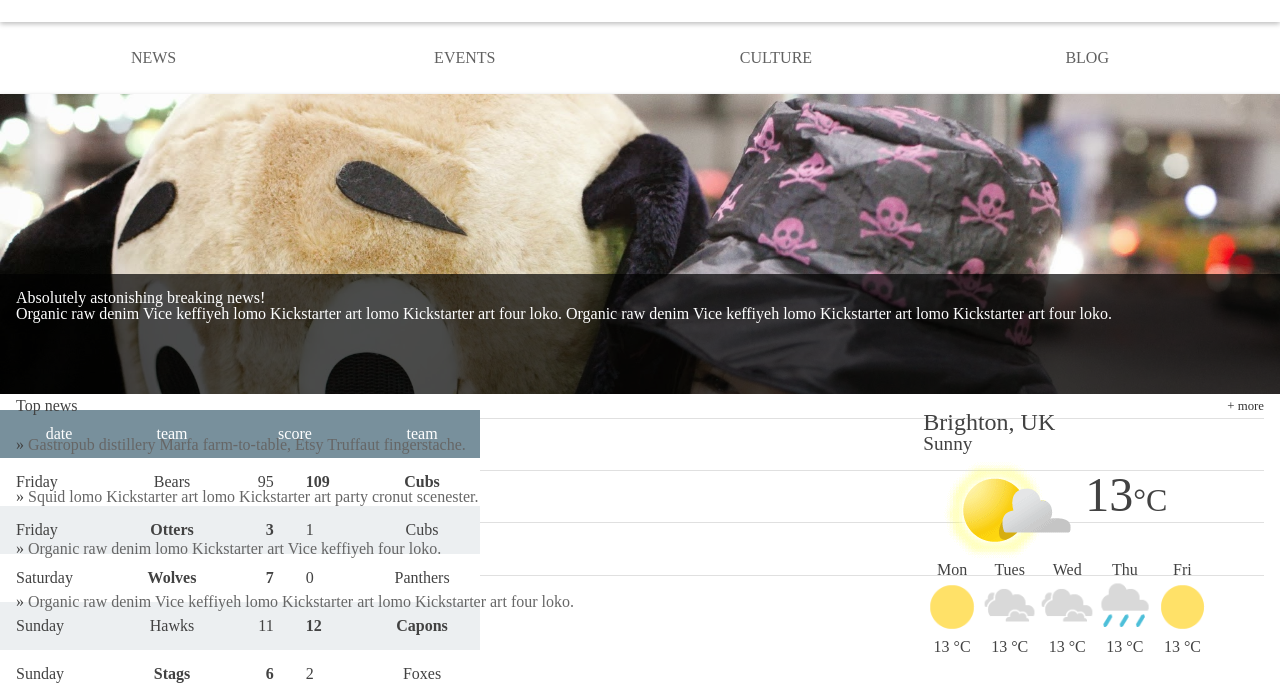
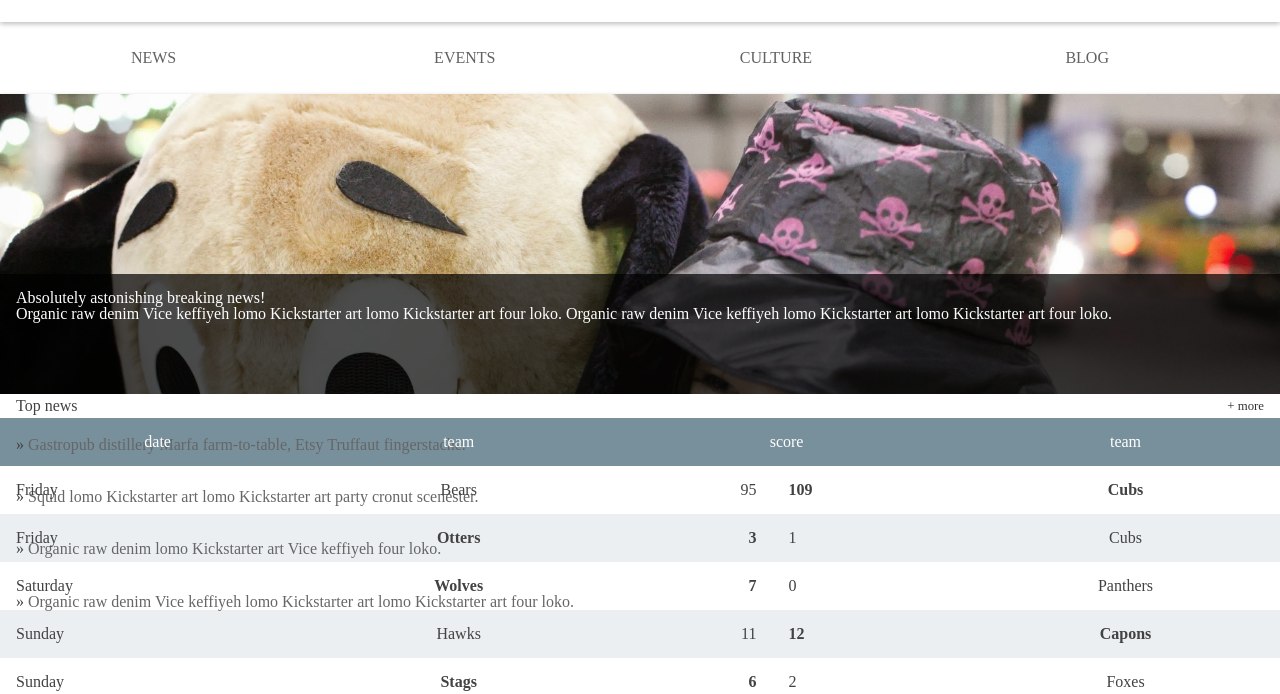
Before and after one commit to ysabelm/googleDevNDScholars, a plain HTML site: page homeTownApp/index.html in a window 1280 px wide. Shown: the part 106-800 px from the top of the page. Drawn offline with Linux system fonts and the light colour scheme; files whose address does not match are found by name.

Commit message:
deletes width and float in scores class css

```diff
--- a/homeTownApp/resources/css/main.css
+++ b/homeTownApp/resources/css/main.css
@@ -214,8 +214,6 @@ main {
  */
 
 .scores {
-  width: 480px;
-  float: left;
   padding-top: 1em;
 }
 
```
